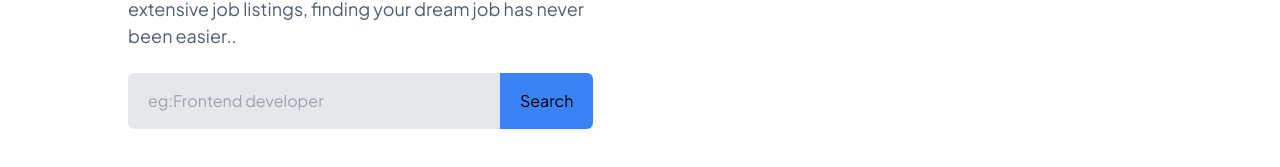
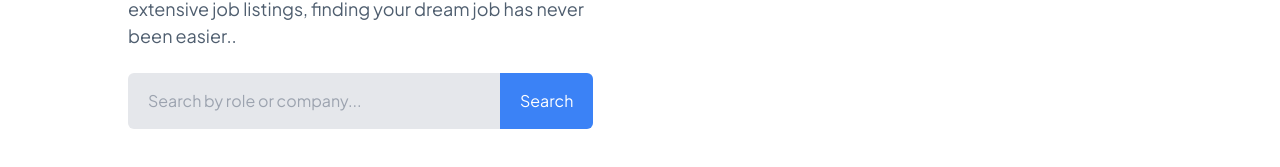
Before and after one commit to PradSharma554/Job-Portal, a Next.js app: page / in a window 1280 px wide. Shown: the part 633-800 px from the top of the page. Built offline with nearby package versions, Linux system fonts and the light colour scheme; no server answers; the database is empty.

Commit message:
search component

```diff
--- a/app/api/job/route.js
+++ b/app/api/job/route.js
@@ -5,9 +5,10 @@ import Job from "@/models/Job";
 export async function POST(request) {
   try {
     await connectToMongoDB();
-    const { title, image, salary, location, jobtype } = await request.json();
+    const { title, company, image, salary, location, jobtype } =
+      await request.json();
 
-    if (!title || !image || !salary || !location || !jobtype) {
+    if (!title || !company || !image || !salary || !location || !jobtype) {
       return NextResponse.json(
         { message: "All fields are required" },
         { status: 400 }
@@ -16,6 +17,7 @@ export async function POST(request) {
 
     const newJob = await Job.create({
       title,
+      company,
       image,
       salary,
       location,
--- a/app/job/post/page.jsx
+++ b/app/job/post/page.jsx
@@ -29,6 +29,7 @@ const PostJob = () => {
 
     const [formData, setFormData] = useState({
         title: '',
+        company: '',
         image: imagePresets[0],
         salary: '',
         location: '',
@@ -100,6 +101,21 @@ const PostJob = () => {
                                 value={formData.title}
                                 onChange={handleChange}
                                 placeholder="e.g. Senior Software Engineer"
+                                className="w-full px-4 py-3 rounded-lg border border-gray-300 focus:ring-2 focus:ring-blue-500 focus:border-blue-500 transition-colors bg-gray-50"
+                            />
+                        </div>
+
+                        {/* Company Name */}
+                        <div>
+                            <label htmlFor="company" className="block text-sm font-medium text-gray-700 mb-1">Company Name</label>
+                            <input
+                                type="text"
+                                id="company"
+                                name="company"
+                                required
+                                value={formData.company}
+                                onChange={handleChange}
+                                placeholder="e.g. Google, Microsoft"
                                 className="w-full px-4 py-3 rounded-lg border border-gray-300 focus:ring-2 focus:ring-blue-500 focus:border-blue-500 transition-colors bg-gray-50"
                             />
                         </div>
--- a/components/Home/Hero.jsx
+++ b/components/Home/Hero.jsx
@@ -1,8 +1,26 @@
+"use client"
+import React, { useState } from 'react'
 import Image from 'next/image'
 import HeroImg from '@/public/images/hero.svg'
-import React from 'react'
+import { useRouter } from 'next/navigation'
+import SearchComponent from '../molecules/SearchComponent'
 
 const Hero = () => {
+    const [query, setQuery] = useState('')
+    const router = useRouter()
+
+    // useEffect(() => {
+    //     if (query.trim()) {
+    //         router.push(`/job/alljobs?search=${query}`)
+    //     }
+    // }, [query])
+
+    const handleSearch = () => {
+        if (query.trim()) {
+            router.push(`/job/alljobs?search=${query}`)
+        }
+    }
+
     return (
         <div className='pt-16 md:pt-20 pb-8 md:pb-12'>
             <div className='w-full min-h-[60vh] flex flex-col items-center justify-center'>
@@ -12,9 +30,7 @@ const Hero = () => {
                         <h1 className='text-[28px] sm:text-[35px] lg:text-[45px] xl:text-[60px] text-[#05264e] leading-normal lg:leading-relaxed font-extrabold'>The <span className='text-blue-500'>Easiest Way</span> <br /> To Get Your Dream jobs </h1>
                         <p className='text-[#4f5e6f] text-[16px] md:text-[18px] mt-[1rem]'>Looking for your dream job? Look no further! Our platform provides the simplest path to securing the job you have always wanted. Lorem ipsum dolor sit, amet consectetur adipisicing elit. Vero, praesentium. Provident voluptatem nobis recusandae. With our user-friendly interface and extensive job listings, finding your dream job has never been easier..</p>
                         {/* search box */}
-                        <div className='mt-[1.5rem]'>
-                            <input className='w-[60%] md:w-[70%] lg:w-[75%] px-5 py-4 outline-none rounded-l-md bg-gray-200' placeholder='eg:Frontend developer' title='search box' type="text" />
-                            <button title='Press to Search' type='button' className='px-5 py-4 outline-none rounded-r-md bg-blue-500'>Search</button> </div>
+                        <SearchComponent query={query} setQuery={setQuery} handleSearch={handleSearch} />
                     </div>
                     {/* image */}
                     <div className='hidden lg:block'>
--- a/components/Home/Nav.jsx
+++ b/components/Home/Nav.jsx
@@ -8,7 +8,6 @@ import User from '../Helpers/User'
 
 const Nav = async () => {
     const session = await getServerSession(authOptions)
-    console.log(session)
     return (
         <div className='h-[13vh] shadow-md'>
             <div className='w-[90%] md-[80%] h-full mx-auto flex items-center justify-between'>
--- /dev/null
+++ b/components/molecules/SearchComponent.jsx
@@ -0,0 +1,34 @@
+import React, { useState, useEffect } from 'react'
+
+const SearchComponent = ({ query, setQuery, handleSearch }) => {
+    const [debouncedQuery, setDebouncedQuery] = useState(query)
+
+    useEffect(() => {
+        const timer = setTimeout(() => {
+            setQuery(debouncedQuery)
+        }, 500)
+        return () => clearTimeout(timer)
+    }, [debouncedQuery])
+
+    return <div className='mt-[1.5rem]'>
+        <input
+            value={debouncedQuery}
+            onChange={(e) => setDebouncedQuery(e.target.value)}
+            onKeyDown={(e) => e.key === 'Enter' && handleSearch()}
+            className='w-[60%] md:w-[70%] lg:w-[75%] px-5 py-4 outline-none rounded-l-md bg-gray-200'
+            placeholder='Search by role or company...'
+            title='search box'
+            type="text"
+        />
+        <button
+            onClick={handleSearch}
+            title='Press to Search'
+            type='button'
+            className='px-5 py-4 outline-none rounded-r-md bg-blue-500 text-white'
+        >
+            Search
+        </button>
+    </div>
+}
+
+export default SearchComponent;
--- a/models/Job.js
+++ b/models/Job.js
@@ -5,6 +5,10 @@ const JobSchema = new Schema(
     title: {
       type: String,
       required: [true, "Please provide a job title."],
+    },
+    company: {
+      type: String,
+      required: [true, "Please provide a company name."],
     },
     image: {
       type: String,
```
